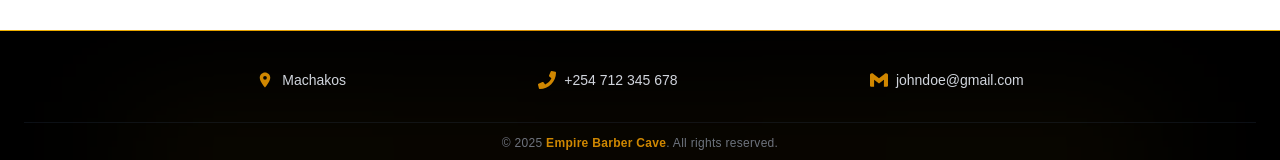
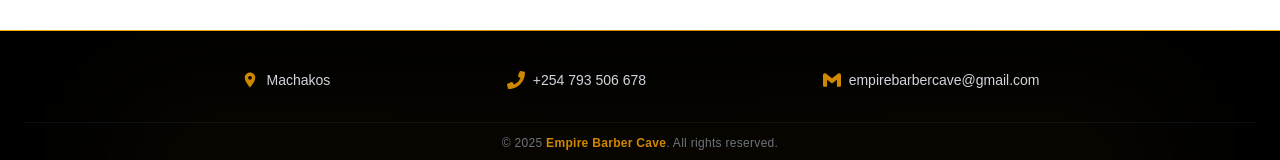
Before and after one commit to Mwandii/empire-barber-cave, a React (Vite) app: page / in a window 1280 px wide. Shown: the part 1730-1890 px from the top of the page. Built offline with nearby package versions, Linux system fonts and the light colour scheme.

Commit message:
updated footer

```diff
--- a/src/components/Footer.jsx
+++ b/src/components/Footer.jsx
@@ -19,13 +19,13 @@
         {/* Phone */}
         <div className="flex items-center space-x-2 hover:text-yellow-500 transition-all duration-300">
           <FaPhone className="text-lg text-yellow-600" />
-          <p>+254 712 345 678</p>
+          <p>+254 793 506 678</p>
         </div>
 
         {/* Email */}
         <div className="flex items-center space-x-2 hover:text-yellow-500 transition-all duration-300">
           <SiGmail className="text-lg text-yellow-600" />
-          <p>johndoe@gmail.com</p>
+          <p>empirebarbercave@gmail.com</p>
         </div>
       </div>
 
```
